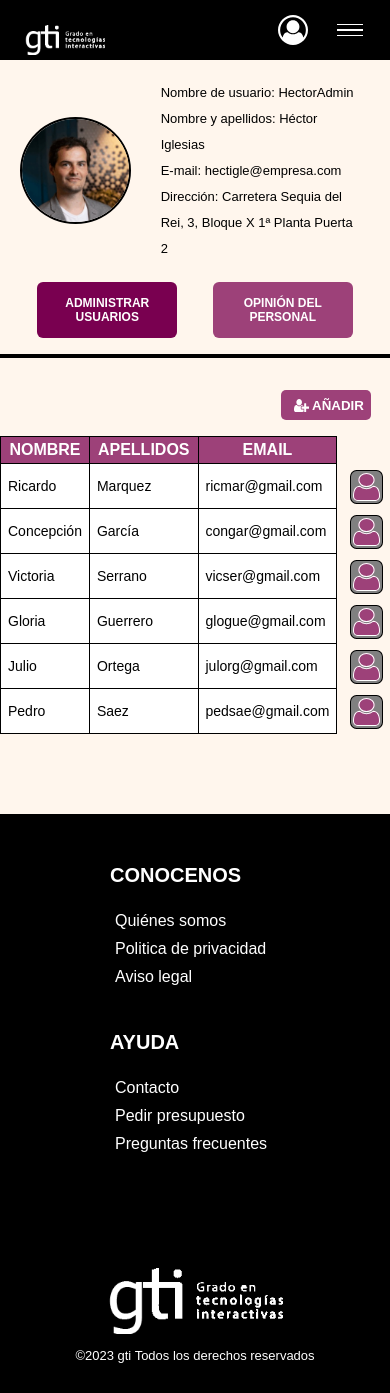
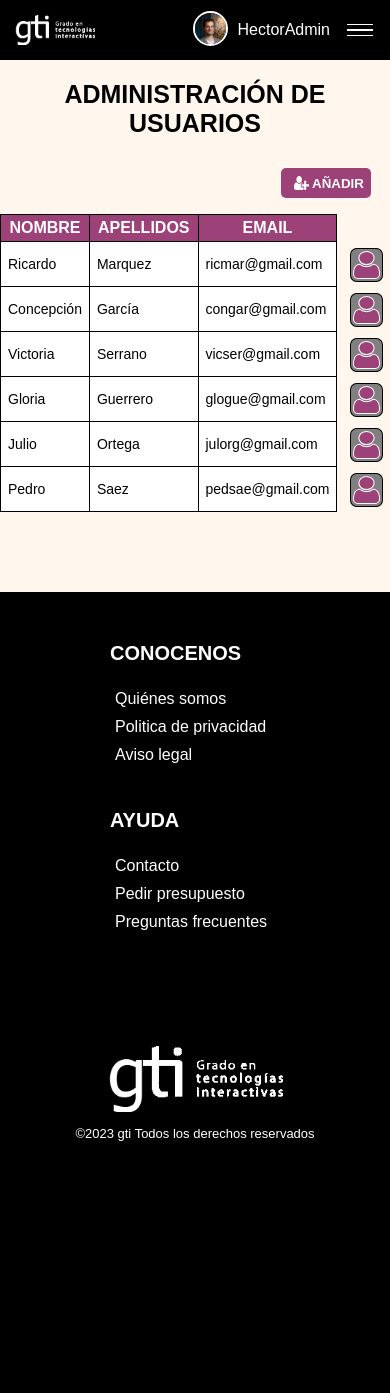
Before and after one commit to Meana13/Proyecto_Web, a PHP site: page /app/html/page_admin/page_admin.html in a window 390 px wide. After the commit the page ends 1141 px from the top, so only its background shows below. Run offline with PHP 8.4, Linux system fonts and the light colour scheme.

Commit message:
Arreglado el header entero, el menu y hechos arreglos de pagina de admin

```diff
--- a/src/app/css/estilos_general.css
+++ b/src/app/css/estilos_general.css
@@ -33,61 +33,6 @@ h2 {
 h3 {
     font-family: Arial, sans-serif;
     font-size: 20px;
-}
-
-.perfil {
-    margin-top: 10%;
-    display: flex;
-    margin-left: 10%;
-    margin-bottom: 20px;
-    align-items: center;
-}
-
-.foto-perfil {
-    width: 20%;
-    height: 20%;
-    border-radius: 50%;
-    border: 2px solid black;
-}
-
-#datos {
-    margin-left: 30px;
-    margin-right: 30px;
-    line-height: 2;
-    align-items: center;
-}
-
-button:hover {
-    background-color: #EA89C3;
-}
-
-#botones-perfil {
-    display: flex;
-    justify-content: center;
-    gap: 5%;
-    padding-left: 5%;
-    padding-right: 5%;
-}
-
-.boton-perfil {
-    background-color: #9D4179;
-    border: 0;
-    color: #FFFFFF;
-    text-transform: uppercase;
-    font-family: Arial, sans-serif;
-    font-weight: bold;
-    font-size: 14px;
-    width: 40%;
-    padding: 1.2em;
-    border-radius: .5em;
-}
-
-#divisor {
-    margin-top: 1em;
-    width: 100%;
-    height: 4px;
-    background-color: black;
-    margin-bottom: 2em;
 }
 
 table {
@@ -164,42 +109,10 @@ td:last-child {
         font-size: 20px;
     }
 
-    .foto-perfil {
-        width: 30%;
-        height: 30%;
-    }
-
-    .perfil {
-        margin-top: 5%;
-        display: flex;
-        margin-left: 5%;
-        margin-bottom: 20px;
-        align-items: center;
-    }
-
-    #datos {
-        margin-left: 30px;
-        margin-right: 30px;
-        line-height: 2;
-        align-items: center;
-    }
-
-    #botones-perfil {
-        display: flex;
-        justify-content: center;
-        gap: 10%;
-    }
-
-    .boton-perfil {
-        background-color: #9D4179;
-        border: 0;
-        color: #FFFFFF;
-        text-transform: uppercase;
-        font-family: Arial, sans-serif;
-        font-weight: bold;
-        font-size: 12px;
-        width: 40%;
-        padding: 1.2em;
-        border-radius: .5em;
+    table {
+        max-width: 90%;
+        margin: 0 auto;
+        margin-top: 1em;
+        border-collapse: collapse;
     }
 }
--- a/src/app/css/landing_page/estilos_index_menu_no_registrado.css
+++ b/src/app/css/landing_page/estilos_index_menu_no_registrado.css
@@ -5,6 +5,7 @@
 
 body {
   font-family: sans-serif;
+  margin-top: 100px;
 }
 
 .header {
@@ -15,14 +16,9 @@ body {
   top: 0;
   left: 0;
   display: flex;
-  z-index:2
-}
-
-.nav {
+  z-index: 2;
   display: flex;
-  justify-content: space-between;
-  max-width: 992px;
-  margin: 0 auto;
+  justify-content: space-evenly;
 }
 
 .nav-link {
@@ -93,15 +95,26 @@ body {
 }
 
 .login-tab {
-  padding-top: 5px;
   position: absolute;
-  margin-left: 95%;
-  margin-top: 0.75%;
+  right: 10px;
+  margin-top: .80em;
+  color: white;
+  display: flex;
+  flex-direction: column;
+  width: 40px;
+  align-items: center;
+  right: 40px;
+  height: 30px;
 }
-.login-tab-icon img{
+
+.login-tab img {
   width: 40px;
   height: 40px;
+  border-radius: 100%;
+  border: 2px solid white;
+  margin-bottom: .25em;
 }
+
 .login-form-container {
   position: fixed;
   top: 0;
@@ -171,24 +184,41 @@ body {
 /* MOBILE */
 @media (max-width: 768px) {
   body {
-    padding-top: 60px;
+    margin-top: 80px;
   }
 
   .header {
     height: 60px;
+    display: flex;
+    justify-content: space-between;
   }
-  .logo{
-    height: 50px;
+
+  .logo {
+    padding: 5px;
+    padding-bottom: 10px;
+    height: 45px;
   }
+
   .login-tab {
     position: absolute;
-    margin-left: 70%;
-    margin-top: 2.5%;
+    right: 120px;
+    display: flex;
+    flex-direction: row;
+    width: fit-content;
+    align-items: center;
+    right: 60px;
+    height: 30px;
+    margin-top: 15px;
   }
-  .login-tab-icon img{
-    width: 30px;
-    height: 30px;
+
+  .login-tab img {
+    width: 35px;
+    height: 35px;
+    margin-right: 10px;
+    border-radius: 100%;
+    border: 2px solid white;
   }
+
   .nav-menu {
     flex-direction: column;
     float: left;
@@ -235,14 +266,9 @@ body {
 
   .nav-toggle {
     display: block;
-    align-items:flex-end;
-    position: relative;
-    margin-left: 180px;
   }
 
   .nav-menu_visible {
     left: 0;
   }
-
-
 }
--- a/src/app/css/page_admin/estilos_page_admin.css
+++ b/src/app/css/page_admin/estilos_page_admin.css
@@ -1,3 +1,8 @@
+h2 {
+    text-align: center;
+    margin-bottom: 30px;
+}
+
 #boton-añadir-usuario img {
     height: 1em;
     width: 1.2em;
@@ -314,12 +319,7 @@ select {
 
     /* #region TABLA USUARIOS */
 
-    table {
-        max-width: 90%;
-        margin: 0 auto;
-        margin-top: 1em;
-        border-collapse: collapse;
-    }
+
 
     th {
         background-color: gray;
--- a/src/app/html/landing_page/quienes_somos.html
+++ b/src/app/html/landing_page/quienes_somos.html
@@ -20,17 +20,11 @@
     <script defer src="../../scrips/landing_page/script_index_menu_no_registrado.js"></script>
 
     <header class="header">
-<<<<<<< HEAD
-        <a href="../../../index.html" class="logo nav-link"><img class="logo nav-link" src="../../../images/logoGTI.png" alt=""></a>
-        <div class="login-tab">
-            <a href="../../../index.html" class="login-tab-icon"><img src="../../../images/icono-usuario.svg" alt=""></a>
-=======
         <a href="../../../index.html" class="logo nav-link"><img class="logo nav-link"
                 src="../../../../images/logoGTI.png" alt=""></a>
         <div class="login-tab">
             <a href="../../../index.html" class="login-tab-icon"><img src="../../../../images/icono-usuario.svg"
                     alt=""></a>
->>>>>>> develop
         </div>
 
 
--- a/src/app/html/page_admin/page_admin.html
+++ b/src/app/html/page_admin/page_admin.html
@@ -18,7 +18,8 @@
     <header class="header">
         <a href="../../../index.html" class="logo nav-link"><img class="logo nav-link" src="../../../images/logoGTI.png" alt=""></a>
         <div class="login-tab">
-            <a href="../../../index.html" class="login-tab-icon"><img src="../../../images/icono-usuario.svg" alt=""></a>
+            <img src="../../../images/admin.png" alt="">
+            <label>HectorAdmin</label>
         </div>
 
         <nav class="nav">
@@ -30,19 +31,10 @@
             </button>
             <ul class="nav-menu">
                 <li class="nav-menu-item">
-                    <a href="../landing_page/quienes_somos.html" class="nav-menu-link nav-link">QUIENES SOMOS</a>
+                    <button type="button" class="boton_menu" id="boton-administrar-usuarios">administrar usuarios</button>
                 </li>
                 <li class="nav-menu-item">
-                    <a href="../../../index.html#titulo_nuestros_productos" class="nav-menu-link nav-link">NUESTROS PRODUCTOS</a>
-                </li>
-                <li class="nav-menu-item">
-                    <a href="../landing_page/faqs.html" class="nav-menu-link nav-link">PREGUNTAS FRECUENTES</a>
-                </li>
-                <li class="nav-menu-item">
-                    <a href="../landing_page/formulario_contacto.html" class="nav-menu-link nav-link">PONTE EN CONTACTO</a>
-                </li>
-                <li class="nav-menu-item">
-                    <a href="../../../index.html" class="nav-menu-link nav-link">CERRAR SESIÓN</a>
+                    <a href="../../../index.html">Cerrar sesión</a>
                 </li>
             </ul>
         </nav>
@@ -50,39 +42,12 @@
     </header>
     <!-- FIN HEADER -->
 
-    <!-- INICIO DATOS ADMIN -->
-
-    <section class="perfil">
-        <img src="../../../images/admin.png" alt="Foto admin" class="foto-perfil">
-
-        <p id="datos">
-            Nombre de usuario: HectorAdmin <br>
-            Nombre y apellidos: Héctor Iglesias <br>
-            E-mail: hectigle@empresa.com <br>
-            Dirección: Carretera Sequia del Rei, 3, Bloque X 1ª Planta Puerta 2
-        </p>
-    </section>
-
-    <!-- FIN DATOS ADMIN -->
-
-    <!-- BOTONES -->
-
-    <nav id="botones-perfil">
-        <button type="button" id="boton-administrar-usuarios" class="boton-perfil">administrar <br>usuarios</button>
-        <button type="button" id="boton-opinion-del-personal" class="boton-perfil">opinión del <br>personal</button>
-    </nav>
-
-    <!------------->
-
-    <!-- LINEA SEPARATORIA -->
-
-    <div id="divisor"></div>
-
-    <!----------------------->
-
     <!-- INICIO SECCION ADMINSITRAR USUARIOS -->
 
     <section id="seccion-administrar-usuarios">
+
+        <h2>ADMINISTRACIÓN DE USUARIOS</h2>
+
         <button type="button" id="boton-añadir-usuario"> <img src="../../../images/icono-añadir.svg" alt="Añadir">
             Añadir</button>
 
@@ -244,91 +209,6 @@
 
     <!-- FIN SECCION HOJA DE USUARIO-->
 
-    <!-- INICIO SECCION OPINION DEL PERSONAL -->
-
-    <section id="seccion-opinion-personal">
-        <!-- DESPLEGABLE -->
-        <select class="desplegable-tecnicos" name="tecnicos">
-            <option value="tecnico1">Nicolas Román</option>
-            <option value="tecnico2">Pablo García</option>
-            <option value="tecnico3">Julio Marco</option>
-            <option value="tecnico4">Estefanía Rodríguez</option>
-        </select>
-        <!---------------->
-        <!-- Opinion 1 -->
-        <div class="caja-opinion" id="opinion1">
-            <img src="../../../images/icono-opinion-usuario.svg" alt="Opinion de usuario" class="icono-opinion">
-            <div class="datos-opinion">
-                <label class="fecha-instalacion">Instalación: 04/04/2023 </label> <!-- importar fecha no se como -->
-                <br>
-                <label class="n-instalacion">#01</label><!-- importar nº de instalacion -->
-                <div class="estrellas">
-                    <img src="../../../images/estrella.svg" alt="Estrella">
-                    <img src="../../../images/estrella.svg" alt="Estrella">
-                    <img src="../../../images/estrella.svg" alt="Estrella">
-                    <img src="../../../images/estrella.svg" alt="Estrella">
-                    <img src="../../../images/media-estrella.svg" alt="Media estrella" id="media-estrella">
-                </div>
-            </div>
-            <textarea readonly
-                class="opinion">Impresionado con su profesionalismo y habilidad. Desde el momento en que llegó a mi hogar tuve la suerte de contar con su servicio,tengo una solución perfecta en mi hogar!</textarea>
-        </div>
-        <!-- Opinion 2 -->
-        <div class="caja-opinion" id="opinion2">
-            <img src="../../../images/icono-opinion-usuario.svg" alt="Opinion de usuario" class="icono-opinion">
-            <div class="datos-opinion">
-                <label class="fecha-instalacion">Instalación: 05/04/2023 </label> <!-- importar fecha no se como -->
-                <br>
-                <label class="n-instalacion">#02</label><!-- importar nº de instalacion -->
-                <div class="estrellas">
-                    <img src="../../../images/estrella.svg" alt="Estrella">
-                    <img src="../../../images/estrella.svg" alt="Estrella">
-                    <img src="../../../images/estrella.svg" alt="Estrella">
-                    <img src="../../../images/estrella.svg" alt="Estrella">
-                </div>
-            </div>
-            <textarea readonly class="opinion"></textarea>
-        </div>
-
-        <!-- Opinion 3 -->
-        <div class="caja-opinion" id="opinion3">
-            <img src="../../../images/icono-opinion-usuario.svg" alt="Opinion de usuario" class="icono-opinion">
-            <div class="datos-opinion">
-                <label class="fecha-instalacion">Instalación: 06/04/2023 </label> <!-- importar fecha no se como -->
-                <br>
-                <label class="n-instalacion">#03</label><!-- importar nº de instalacion -->
-                <div class="estrellas">
-                    <img src="../../../images/estrella.svg" alt="Estrella">
-                    <img src="../../../images/estrella.svg" alt="Estrella">
-                    <img src="../../../images/estrella.svg" alt="Estrella">
-                    <img src="../../../images/estrella.svg" alt="Estrella">
-                    <img src="../../../images/media-estrella.svg" alt="Media estrella" id="media-estrella">
-                </div>
-            </div>
-            <textarea readonly class="opinion"></textarea>
-        </div>
-
-        <!-- Opinion 4 -->
-        <div class="caja-opinion" id="opinion4">
-            <img src="../../../images/icono-opinion-usuario.svg" alt="Opinion de usuario" class="icono-opinion">
-            <div class="datos-opinion">
-                <label class="fecha-instalacion">Instalación: 07/04/2023 </label> <!-- importar fecha no se como -->
-                <br>
-                <label class="n-instalacion">#04</label><!-- importar nº de instalacion -->
-                <div class="estrellas">
-                    <img src="../../../images/estrella.svg" alt="Estrella">
-                    <img src="../../../images/estrella.svg" alt="Estrella">
-                    <img src="../../../images/estrella.svg" alt="Estrella">
-                    <img src="../../../images/estrella.svg" alt="Estrella">
-                    <img src="../../../images/estrella.svg" alt="Estrella">
-                </div>
-            </div>
-            <textarea readonly class="opinion"></textarea>
-        </div>
-    </section>
-
-    <!-- FIN SECCION OPINION DEL PERSONAL-->
-
     <!-- FOOTER -->
     <footer>
         <div id="columnas">
```
Also changed, not shown: other parts of src/app/css/landing_page/estilos_index_menu_no_registrado.css (+25 -18 lines), src/app/css/page_comercial/estilos_page_comercial.css (+11 -2 lines), src/app/html/page_comercial/page_comercial.html (+6 -36 lines), src/app/scrips/page_admin/page_admin.js (+0 -14 lines).
